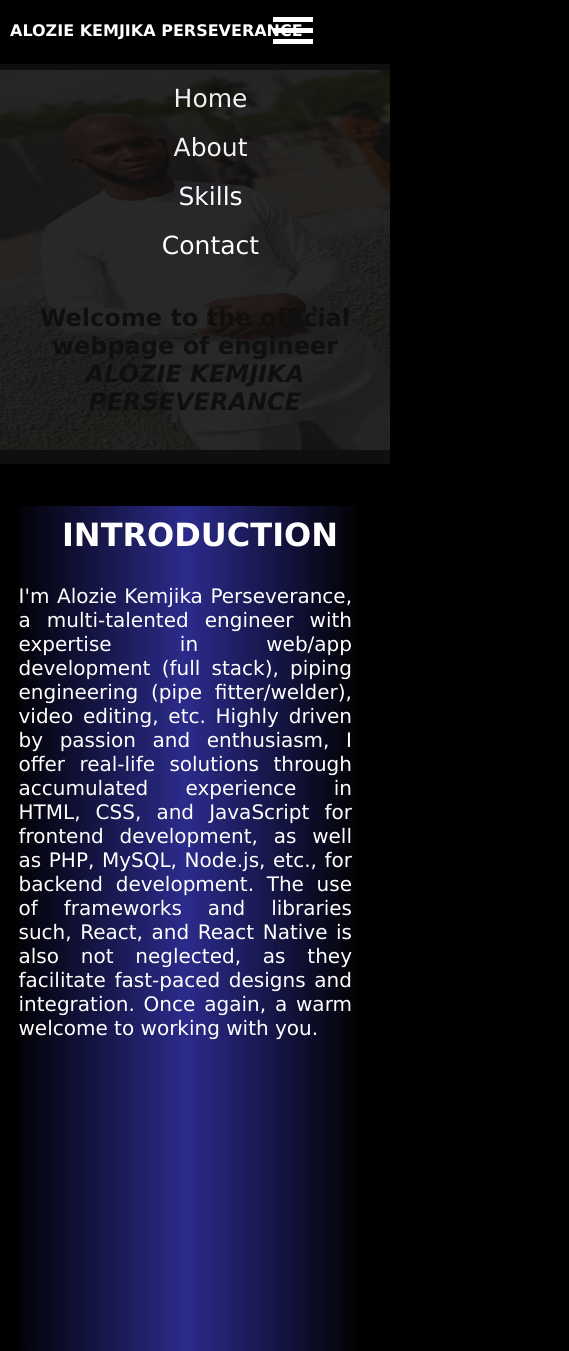
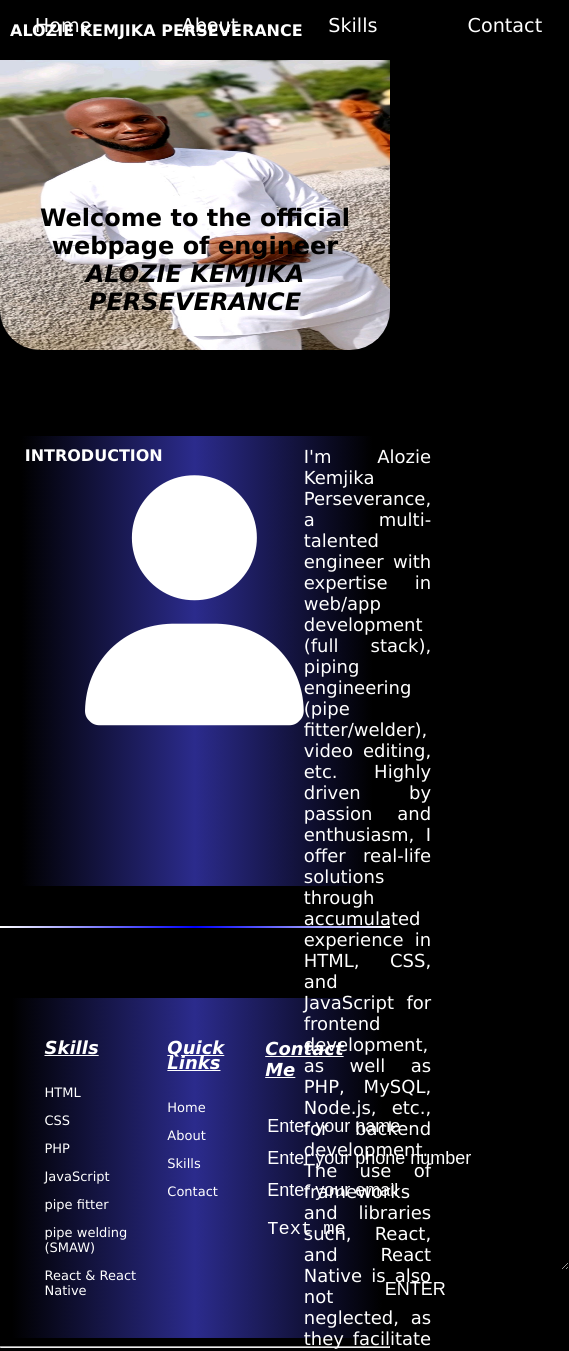
Before and after one commit to kemjika1/kemiport, a plain HTML site: page index.html in a window 390 px wide. Shown: the top 1351 px of the page, 569 px wide, since content can reach past the window. Drawn offline with Linux system fonts and the light colour scheme.

Commit message:
Your commit message

```diff
--- a/home.css
+++ b/home.css
@@ -239,91 +239,62 @@ textarea::placeholder {
 
 
 
-@media screen and (max-width: 600px) {
+@media screen and (max-width: 480px) {
+  /* Styles for smaller mobile devices (iPhones, smaller Androids) */
 
-  #ull {
-      display: none;
-  }
-
-  #hdr{
-    background-color: black;
-    width: 100%;
-    height: 70px;
-    position: fixed;
-    top: 0px;
-    z-index: 1;
-}
-
-  #ull, #fst, #sec {
-      margin: 0;
-      padding: 0;
-      width: 98%;/* Ensure full width and no overflow */
-      box-sizing: border-box; /* Include padding and border in element's width */
+  #hdr {
+    height: 60px; /* Reduce the header height */
   }
 
   #pic1 {
-      border-radius: 0px;
-      height: 400px;
-      width: 100%; /* Ensure image fits within the container */
+    height: 300px; /* Further reduce the image height */
+  }
+
+  #intro {
+    margin-left: 5%;
+    margin-right: 5%;
+    font-size: 16px; /* Smaller font size for mobile */
+  }
+
+  #p1 {
+    font-size: 18px; /* Slightly smaller font size */
+  }
+
+  footer {
+    padding: 20px 5%;
+  }
+}
+
+@media screen and (max-width: 375px) {
+  /* Styles for very small devices (narrow Android/iPhone screens) */
+
+  #hdr {
+    height: 55px; /* Further reduce header height */
+  }
+
+  #pic1 {
+    height: 250px; /* Further reduce the image size */
+  }
+
+  #intro {
+    margin-left: 4%;
+    margin-right: 4%;
+    font-size: 14px; /* Reduce font size for smaller screens */
+  }
+
+  #p1 {
+    font-size: 16px; /* Reduce the font size to ensure readability */
+  }
+
+  footer {
+    padding: 15px 4%; /* Add padding to avoid overflow */
   }
 
   .container {
-      display: block;
-      margin-top: -45px;
-      margin-right: 10px;
+    margin-right: 5px;
   }
 
-  .sidenav {
-      display: flex;
-      flex-direction: column;
-      width: 100%; /* Ensure sidenav fits screen */
-  }
-  #fst1{
-    width:400px;
-  }
-  #fst {
-      display: flex;
-      flex-direction: column;
-      height: 850px;
-      margin-top: 90px;
-      width: 95%; /* Adjust width for screen */
-  }
-
-  #intro {
-      margin-bottom: 700px;
-      text-align: center;
-      margin-left: 5%; /* Reduce left margin for small screens */
-      margin-right: 5%; /* Add a right margin for better centering */
-  }
-
-  #ifam {
-      display: none;
-  }
-
-  #h1i {
-      position: relative;
-      top: -100px;
-      width: 98%; /* Full width to avoid overflow */
-  }
-
-  #p1 {
-      color: white;
-      text-align: justify;
-      font-size: 20px;
-      margin-top: -670px;
-      margin-left: 5%; /* Adjust margins for small screens */
-      margin-right: 5%;
-  }
-
-  footer {
-      height: 750px;
-      display: flex;
-      flex-direction: column;
-      width: 98%; /* Ensure footer fits within screen width */
-  }
-
-  #lastd {
-      margin-left: 5%; /* Adjust to avoid overflow */
-      margin-right: 5%;
+  .sidenav a {
+    font-size: 22px; /* Make side nav text smaller */
   }
 }
```
